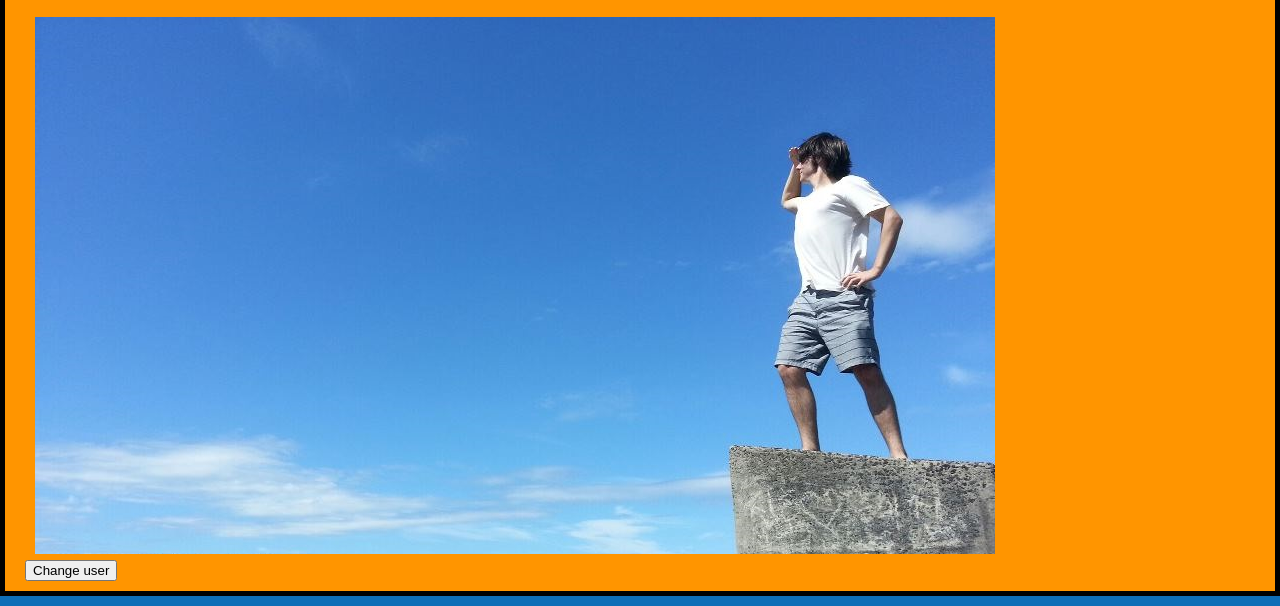
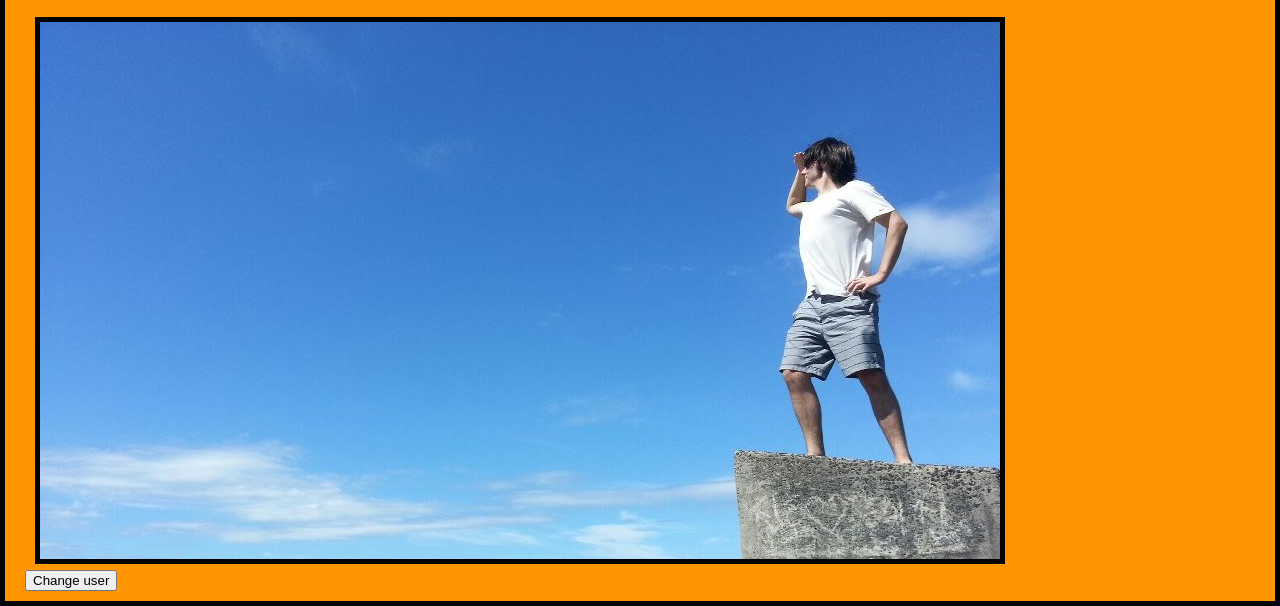
Before and after one commit to hoppalot22/hoppalot22.github.io, a plain HTML site: page index.html in a window 1280 px wide. Shown: the part 456-1062 px from the top of the page. Drawn offline with Linux system fonts and the light colour scheme; a web font is replaced by a local one.

Commit message:
added border

```diff
--- a/index.html
+++ b/index.html
@@ -20,7 +20,7 @@
 	<p>
 
 	<h1> Its ya boi, Leon! </h1>
-	<img src="images/leon.jpg">
+	<img class="leon" src="images/leon.jpg">
 	<button>Change user</button>
 	<!--<script src="scripts/main.js"></script>-->
 
--- a/styles/main_style.css
+++ b/styles/main_style.css
@@ -30,6 +30,11 @@ header
 	font-family: "Delicious Handrawn", regular;
 }
 
+.leon
+{
+	border: 5px solid black;
+}
+
 .nav:visited { text-decoration: none; }
 
 body {
```
